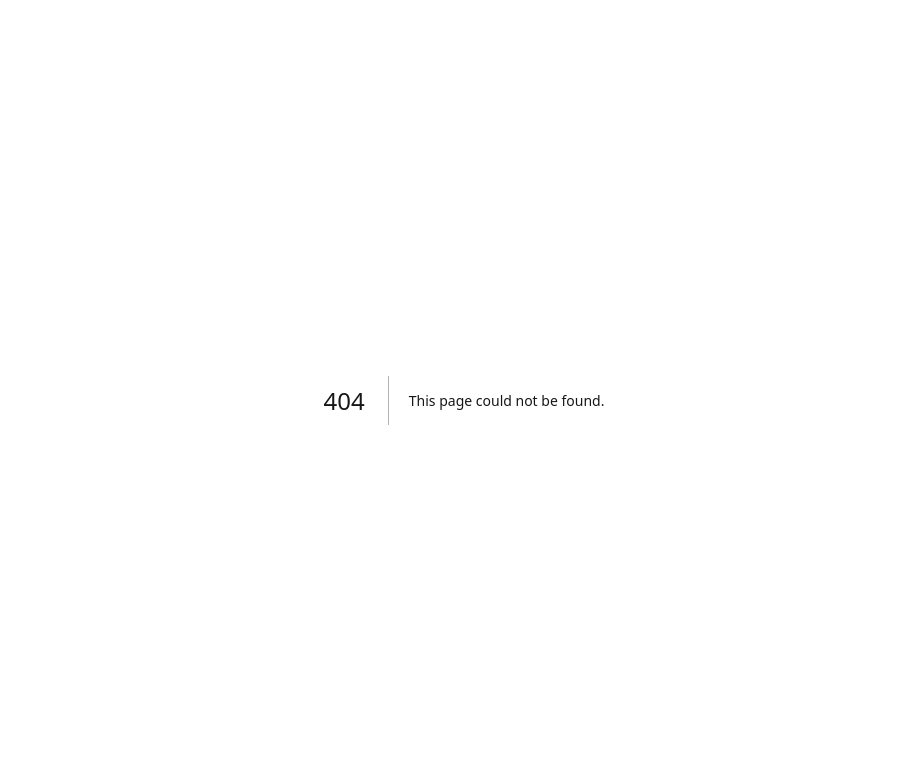
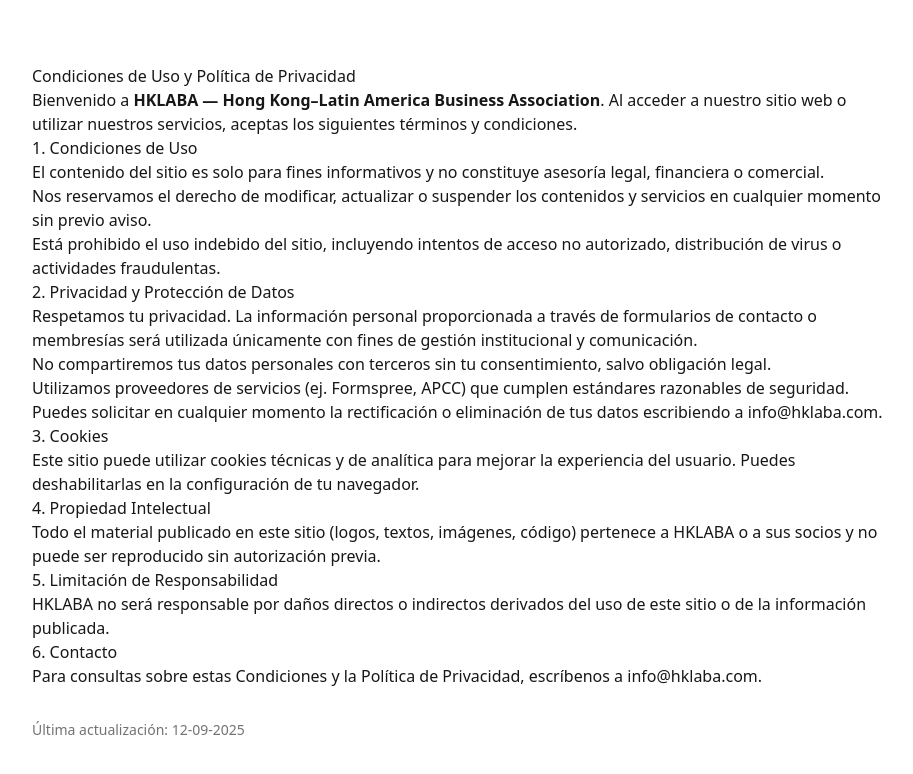
Before and after one commit to TronxGroup/hklaba, a Next.js app: page /condiciones in a window 1280 px wide. Before the commit this address had no page. Shown: the top 774 px of the page, without its empty margins (176-1089 px from the left). Built offline with nearby package versions, Linux system fonts and the light colour scheme.

Commit message:
Create page.tsx

```diff
--- /dev/null
+++ b/app/condiciones/page.tsx
@@ -0,0 +1,55 @@
+export default function CondicionesPrivacidad() {
+  return (
+    <div className="min-h-screen bg-white text-neutral-900">
+      <main className="mx-auto max-w-4xl px-4 py-16 prose prose-neutral">
+        <h1>Condiciones de Uso y Política de Privacidad</h1>
+        <p>
+          Bienvenido a <strong>HKLABA — Hong Kong–Latin America Business Association</strong>.
+          Al acceder a nuestro sitio web o utilizar nuestros servicios, aceptas
+          los siguientes términos y condiciones.
+        </p>
+
+        <h2>1. Condiciones de Uso</h2>
+        <ul>
+          <li>El contenido del sitio es solo para fines informativos y no constituye asesoría legal, financiera o comercial.</li>
+          <li>Nos reservamos el derecho de modificar, actualizar o suspender los contenidos y servicios en cualquier momento sin previo aviso.</li>
+          <li>Está prohibido el uso indebido del sitio, incluyendo intentos de acceso no autorizado, distribución de virus o actividades fraudulentas.</li>
+        </ul>
+
+        <h2>2. Privacidad y Protección de Datos</h2>
+        <p>
+          Respetamos tu privacidad. La información personal proporcionada a través de formularios de contacto o membresías será utilizada únicamente con fines de gestión institucional y comunicación.
+        </p>
+        <ul>
+          <li>No compartiremos tus datos personales con terceros sin tu consentimiento, salvo obligación legal.</li>
+          <li>Utilizamos proveedores de servicios (ej. Formspree, APCC) que cumplen estándares razonables de seguridad.</li>
+          <li>Puedes solicitar en cualquier momento la rectificación o eliminación de tus datos escribiendo a <a href="mailto:info@hklaba.com">info@hklaba.com</a>.</li>
+        </ul>
+
+        <h2>3. Cookies</h2>
+        <p>
+          Este sitio puede utilizar cookies técnicas y de analítica para mejorar la experiencia del usuario. Puedes deshabilitarlas en la configuración de tu navegador.
+        </p>
+
+        <h2>4. Propiedad Intelectual</h2>
+        <p>
+          Todo el material publicado en este sitio (logos, textos, imágenes, código) pertenece a HKLABA o a sus socios y no puede ser reproducido sin autorización previa.
+        </p>
+
+        <h2>5. Limitación de Responsabilidad</h2>
+        <p>
+          HKLABA no será responsable por daños directos o indirectos derivados del uso de este sitio o de la información publicada.
+        </p>
+
+        <h2>6. Contacto</h2>
+        <p>
+          Para consultas sobre estas Condiciones y la Política de Privacidad, escríbenos a <a href="mailto:info@hklaba.com">info@hklaba.com</a>.
+        </p>
+
+        <p className="text-sm text-neutral-500 mt-8">
+          Última actualización: {new Date().toLocaleDateString('es-CL')}
+        </p>
+      </main>
+    </div>
+  );
+}
```
